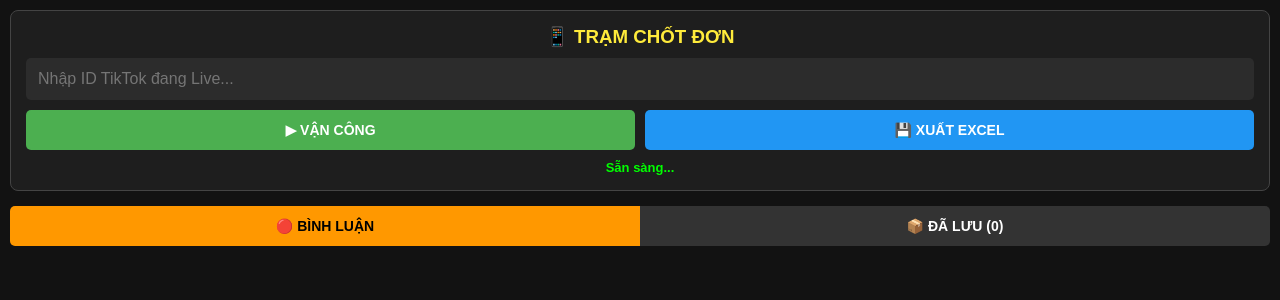
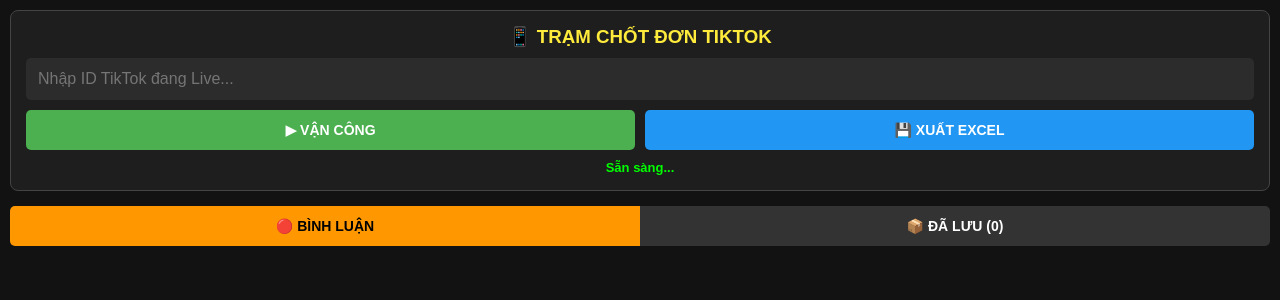
Before and after one commit to huyhung171192-creator/gau-tiktok, a Flask app: page / in a window 1280 px wide. Shown: the top 300 px of the page. Run offline with Flask 3, Linux system fonts and the light colour scheme; some libraries are stand-ins or nearby versions.

Commit message:
Update index.html

```diff
--- a/templates/index.html
+++ b/templates/index.html
@@ -3,7 +3,7 @@
 <head>
     <meta charset="UTF-8">
     <meta name="viewport" content="width=device-width, initial-scale=1.0, maximum-scale=1.0, user-scalable=no">
-    <title>Chốt Đơn Võ Lâm Mobile</title>
+    <title>Gấu TikTok - Chốt Đơn Mobile</title>
     <script src="https://cdnjs.cloudflare.com/ajax/libs/socket.io/4.7.2/socket.io.min.js"></script>
     <style>
         body { font-family: Arial, sans-serif; background-color: #121212; color: #ffffff; margin: 0; padding: 10px; overscroll-behavior-y: contain; }
@@ -30,7 +30,7 @@
 </head>
 <body>
     <div class="header">
-        <h3 style="margin:0 0 10px 0; color: #ffeb3b;">📱 TRẠM CHỐT ĐƠN</h3>
+        <h3 style="margin:0 0 10px 0; color: #ffeb3b;">📱 TRẠM CHỐT ĐƠN TIKTOK</h3>
         <input type="text" id="tiktok_id" placeholder="Nhập ID TikTok đang Live...">
         <div class="btn-group">
             <button class="btn-main btn-start" onclick="startLive()">▶ VẬN CÔNG</button>
@@ -84,7 +84,6 @@
 
         socket.on('sys_log', data => { document.getElementById('log_area').innerText = data.msg; });
 
-        // ĐÃ TRẢ VỀ CÁCH IN HTML CŨ CHUẨN CHỈ CỦA BÁC
         socket.on('new_comment', data => {
             let container = document.getElementById('comments_container');
             let div = document.createElement('div');
@@ -92,7 +91,6 @@
             div.id = id;
             div.className = data.has_phone ? 'comment-box has-phone' : 'comment-box';
 
-            // Lọc nháy đơn/nháy kép để không bị gãy mã
             let safeUser = data.user.replace(/'/g, "\\'").replace(/"/g, '&quot;');
             let safeComment = data.comment.replace(/'/g, "\\'").replace(/"/g, '&quot;');
 
@@ -145,7 +143,7 @@
             let blob = new Blob(['\ufeff' + tableHTML], { type: 'application/vnd.ms-excel;charset=utf-8;' });
             let link = document.createElement("a");
             link.href = URL.createObjectURL(blob);
-            link.download = "DonHang_VoLam_" + new Date().toLocaleDateString() + ".xls";
+            link.download = "DonHang_TikTok_" + new Date().toLocaleDateString() + ".xls";
             link.click();
         }
 
```
